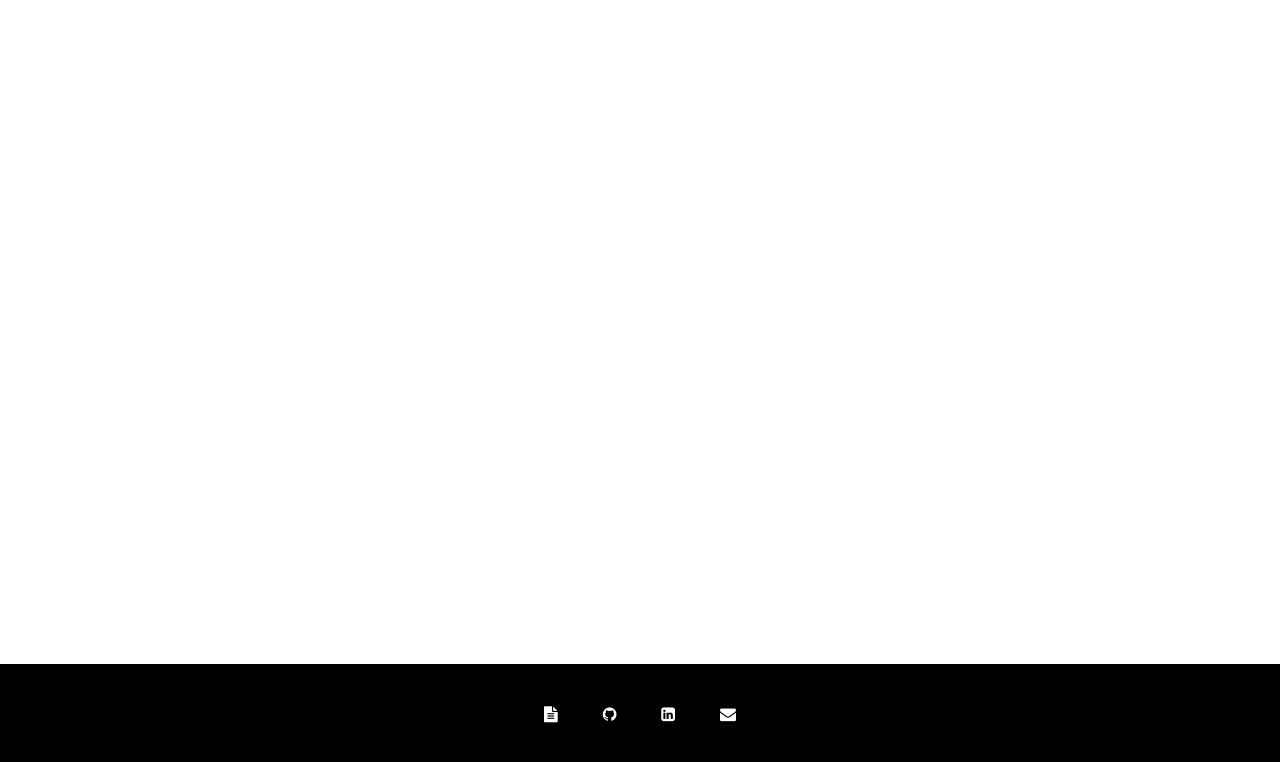
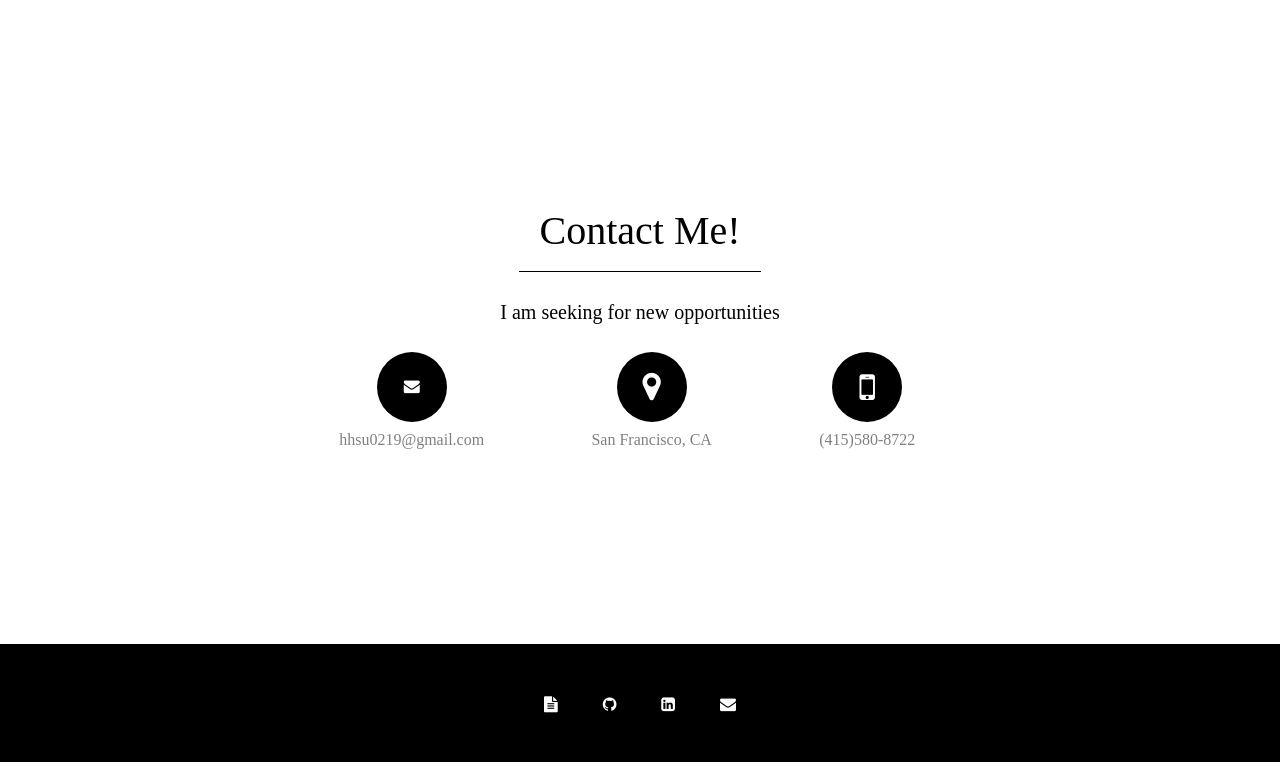
Before and after one commit to kobe1104/kobe1104.github.io, a website built with webpack: page index.html in a window 1280 px wide. Shown: the part 2436-3198 px from the top of the page. Built offline with nearby package versions, Linux system fonts and the light colour scheme; a web font is replaced by a local one.

Commit message:
add content to contact page

```diff
--- a/index.html
+++ b/index.html
@@ -68,7 +68,13 @@
     <div class="contact-page" id="contact-page">
 
       <div class="contact-info">
-
+        <h1>Contact Me!</h1>
+        <p id="contact-desc">I am seeking for new opportunities</p>
+        <div class="contact-buttons">
+          <div><div><a href="mailto:hhsu0219@gmail.com"><i class="fa fa-envelope"></i></a></div><p>hhsu0219@gmail.com</p></div>
+          <div><div><a href="http://maps.google.com/?q=SanFrancisco,California" target="_blank" style="font-size: 32px;"><i class="fa fa-map-marker"></i></a></div><p>San Francisco, CA</p></div>
+          <div><div><a href="tel:14155808722"><i class="fa fa-mobile" style="font-size: 36px"></i></a></div><p>(415)580-8722</p></div>
+        </div>
       </div>
 
       <div class="footer">
--- a/style/main.css
+++ b/style/main.css
@@ -175,17 +175,82 @@
   height: 100vh;
   display:flex;
   position: relative;
+  align-items: center;
+  justify-content: center;
 }
 
 .contact-info {
+  position: absolute;
+  height:70vh;
+  width: 100%;
+  top: 10%;
+  display:flex;
+  justify-content: center;
+  align-items: center;
+  flex-direction: column;
+}
+.contact-info h1{
+  text-align: center;
+  position: relative;
+  border-bottom: 1px solid black;
+  padding: 20px;
+  font-size: 40px;
+}
 
+#contact-desc {
+  padding: 30px 0px;
+  font-size: 20px;
+}
+
+.contact-buttons {
+  position: relative;
+  display:flex;
+  justify-content: space-between;
+  align-items: center;
+  width: 45%;
+  right: 1%;
+}
+
+.contact-buttons > div > div{
+  display: flex;
+  background-color: black;
+  border-radius: 80px;
+  width: 70px;
+  height: 70px;
+  justify-content: center;
+  align-items: center;
+}
+
+.contact-buttons > div{
+  display: flex;
+  justify-content: center;
+  align-items: center;
+  flex-direction: column;
+
+}
+
+.contact-buttons p{
+  color:grey;
+  padding: 10px 0;
+}
+
+.contact-buttons p:hover {
+  cursor: default;
+}
+
+.contact-buttons i{
+  color: white;
+}
+
+.contact-buttons i:hover{
+  color: orange;
 }
 
 .footer {
   margin-top: 20px;
-  position:absolute;;
+  position:absolute;
   width: 100vw;
-  height: 100px;
+  height: 15vh;
   background-color: black;
   display:flex;
   justify-content: center;
```
